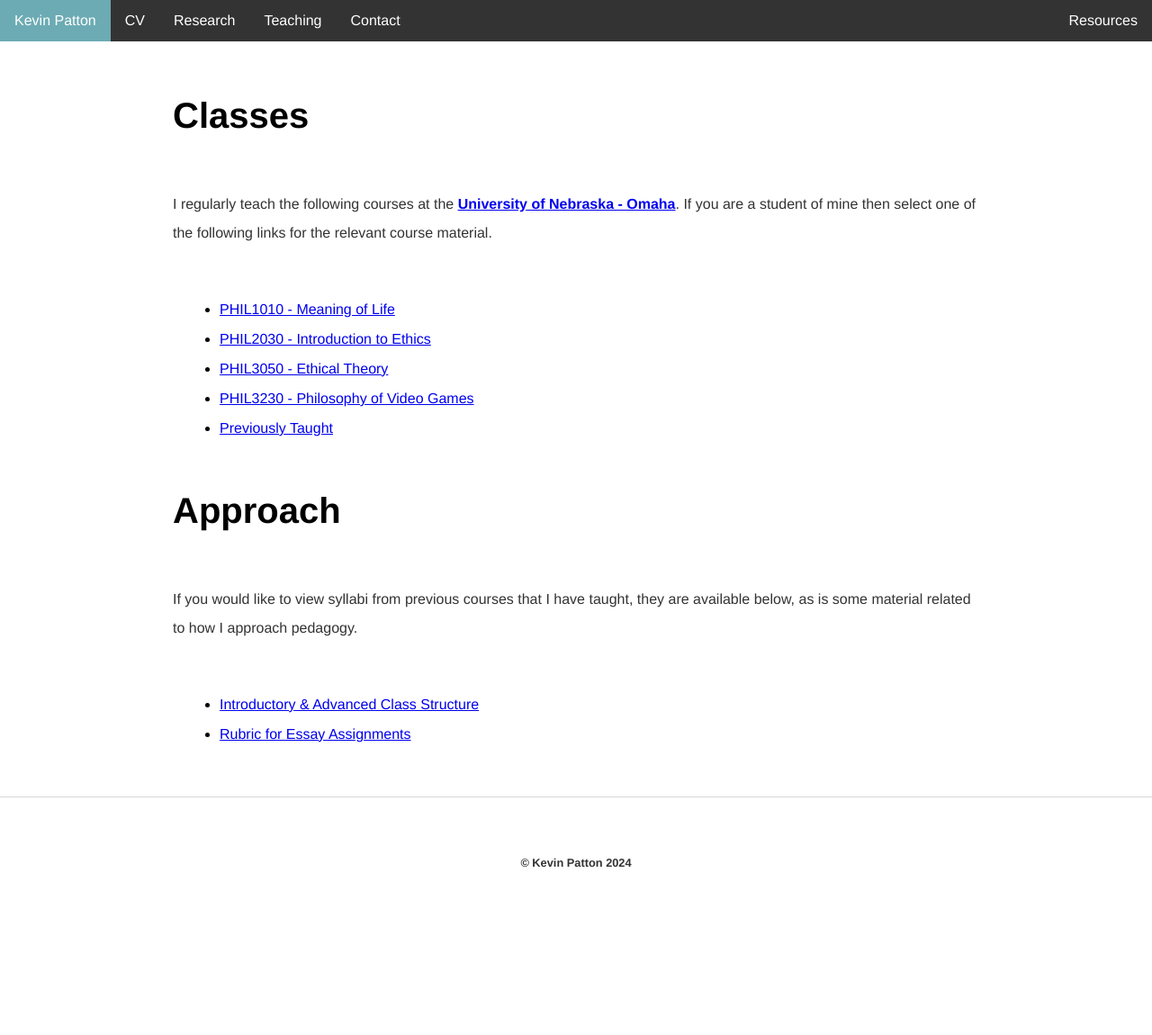
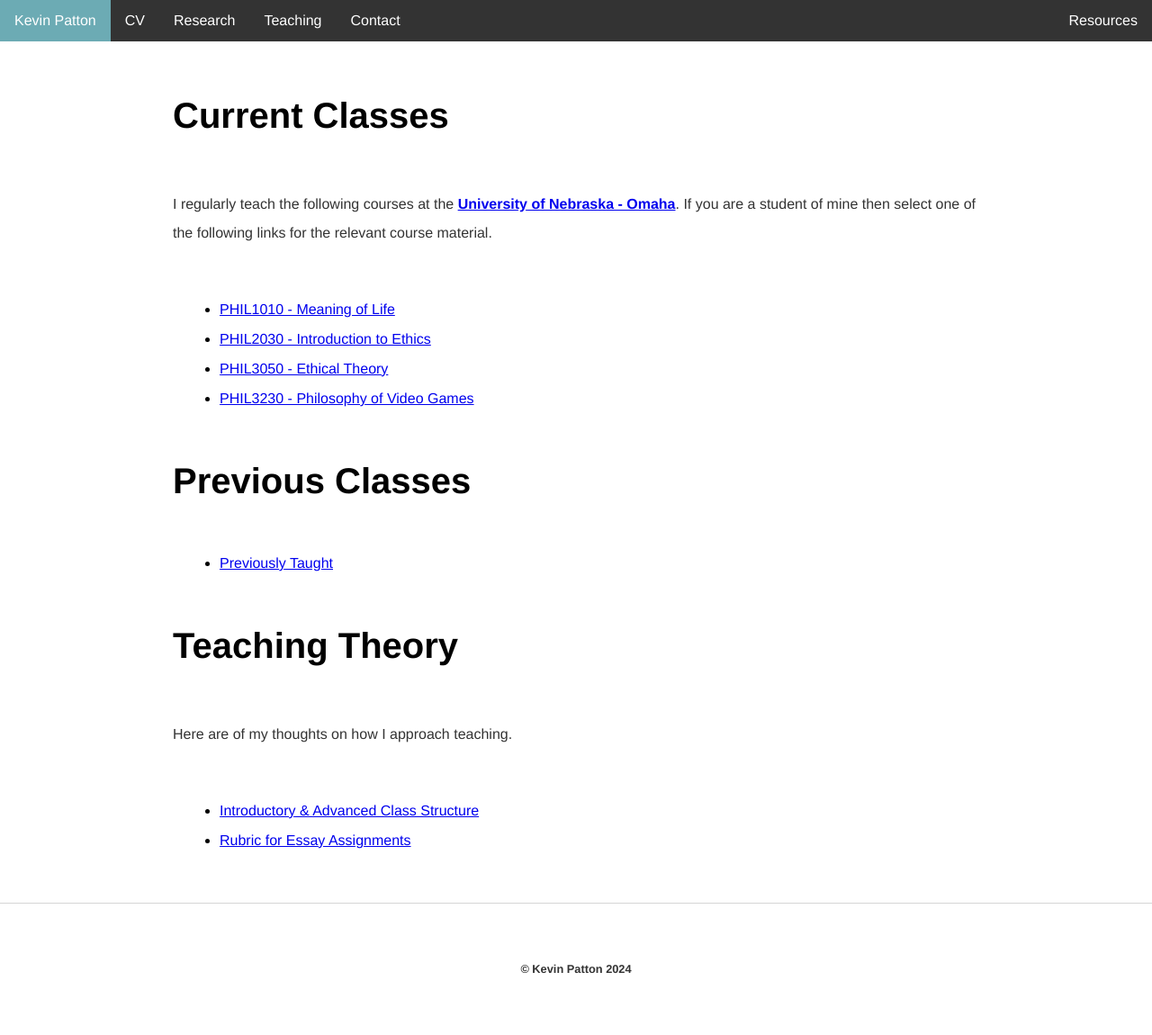
Before and after one commit to kevinjpatton/kevinjpatton.github.io, a Jekyll site: the page built from teaching/index.html, in a window 1280 px wide. Shown: the whole page at 90% size. Built offline with Jekyll 4.4.1, drawn with Linux system fonts in a browser that asks for light colours; Markdown is read by kramdown in place of the engine named in the settings; before the commit the page ends 1032 px from its top, so only the background shows below that.

Commit message:
Update index.html

```diff
--- a/teaching/index.html
+++ b/teaching/index.html
@@ -2,17 +2,20 @@
 layout: default
 title: Teaching - Kevin Patton
 ---
-<h1>Classes</h1>
+<h1>Current Classes</h1>
 <p>I regularly teach the following courses at the <b><a href="https://www.unomaha.edu/college-of-arts-and-sciences/philosophy/about-us/directory/kevin-patton.php" target="_blank">University of Nebraska - Omaha</a></b>. If you are a student of mine then select one of the following links for the relevant course material.</p>
 <ul class="standard-list">
   <li><a href="/teaching/phil_1010/index.html" target="_blank">PHIL1010 - Meaning of Life</a></li>
   <li><a href="/teaching/phil_2030/index.html" target="_blank">PHIL2030 - Introduction to Ethics</a></li>
   <li><a href="/teaching/phil_3050/index.html" target="_blank">PHIL3050 - Ethical Theory</a></li>
   <li><a href="/teaching/phil_3230/index.html" target="_blank">PHIL3230 - Philosophy of Video Games</a></li>
+</ul>
+<h1>Previous Classes</h1>
+<ul class="standard-list">
   <li><a href="/teaching/pastcourses">Previously Taught</a></p></ul>
 </ul>
-<h1>Approach</h1>
-<p>If you would like to view syllabi from previous courses that I have taught, they are available below, as is some material related to how I approach pedagogy.</p>
+<h1>Teaching Theory</h1>
+<p>Here are of my thoughts on how I approach teaching.</p>
 <ul class="standard-list">
   <li><a href="/teaching/pedagogy/class_structure.html">Introductory & Advanced Class Structure</a></li>
   <li><a href="/teaching/pedagogy/rubric.html">Rubric for Essay Assignments</a></li>
```
